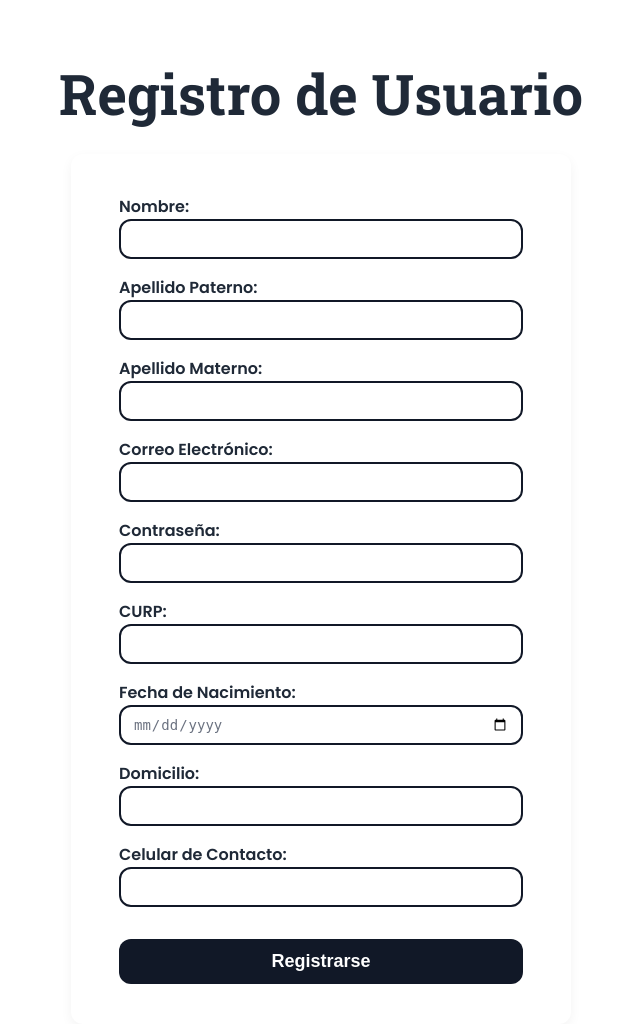
After one commit to GrilloCha/Hospital-SQL, a PHP site: page /registro.php in a window 1280 px wide. The commit adds this page. Shown: the whole page, without its empty margins (319-959 px from the left). Run offline with PHP 8.4, Linux system fonts and the light colour scheme.

Commit message:
Correccion de errores
Se agrego registro y su proceso, asi como se corrijieron errores

```diff
--- a/doctor.php
+++ b/doctor.php
@@ -1,7 +1,7 @@
 <?php
 session_start();
 
-if (!isset($_SESSION['id_usuario']) || $_SESSION['tipo_usuario'] != 'doctor') {
+if (!isset($_SESSION['id_usuario']) || $_SESSION['rol_empleado'] != 'doctor') {
     echo "❌ Acceso denegado.";
     exit();
 }
--- a/paciente.php
+++ b/paciente.php
@@ -2,7 +2,7 @@
 session_start();
 
 // Validar que el usuario esté logueado y sea tipo 'paciente'
-if (!isset($_SESSION['id_usuario']) || $_SESSION['tipo_usuario'] !== 'paciente') {
+if (!isset($_SESSION['id_usuario']) || $_SESSION['tipo_usuario'] !== 'Paciente') {
     echo "❌ Acceso denegado.";
     exit();
 }
--- a/recepcionista.php
+++ b/recepcionista.php
@@ -1,6 +1,6 @@
 <?php
 session_start();
-if (!isset($_SESSION['usuario']) || $_SESSION['tipo_usuario'] != 1) {
+if (!isset($_SESSION['id_usuario']) || $_SESSION['rol_empleado'] !=  'recepcionista') {
     echo "❌ Acceso denegado.";
     exit();
 }
@@ -29,6 +29,8 @@ if ($empleado['idTipoEmpleado'] != 1) {
     <p>Aquí puedes registrar doctores y gestionar citas.</p>
 
     <a href="registro_doctor.php">Registrar un Doctor</a><br><br>
+    <a href="registrar_empleados.php">Registrar un empleado(No doctores)</a><br><br>
+    <a href="registro.php">Registrar un usuario</a><br><br>
 
     <form action="logout.php" method="post">
         <button type="submit">Cerrar Sesión</button>
--- /dev/null
+++ b/registro.php
@@ -0,0 +1,204 @@
+<!DOCTYPE html>
+<html lang="es">
+<head>
+    <meta charset="UTF-8" />
+    <meta name="viewport" content="width=device-width, initial-scale=1" />
+    <title>Registro de Usuario</title>
+    <link href="https://fonts.googleapis.com/css2?family=Roboto+Slab:wght@700&family=Poppins:wght@400;600&display=swap" rel="stylesheet" />
+    <style>
+        :root {
+            --color-text-heading: #1f2937;
+            --color-text-body: #6b7280;
+            --color-white: #ffffff;
+            --color-black: #111827;
+            --border-radius: 0.75rem;
+            --shadow-light: rgba(0, 0, 0, 0.05);
+            --transition-speed: 0.3s;
+            --input-height: 2.5rem;
+        }
+
+        *, *::before, *::after {
+            box-sizing: border-box;
+        }
+
+        body, html {
+            margin: 0;
+            padding: 0;
+            height: 100%;
+            font-family: 'Poppins', sans-serif;
+            background: var(--color-white);
+            color: var(--color-text-body);
+            display: flex;
+            flex-direction: column;
+            align-items: center;
+        }
+
+        header {
+            width: 100%;
+            max-width: 1200px;
+            padding: 3.5rem 1.5rem 1.5rem;
+        }
+
+        header h1 {
+            font-family: 'Roboto Slab', serif;
+            font-weight: 700;
+            font-size: 3.5rem;
+            color: var(--color-text-heading);
+            margin: 0;
+        }
+
+        main {
+            width: 100%;
+            max-width: 500px;
+            background: var(--color-white);
+            border-radius: var(--border-radius);
+            box-shadow: 0 4px 12px var(--shadow-light);
+            padding: 2.5rem 3rem;
+            margin-bottom: 4rem;
+        }
+
+        form {
+            display: flex;
+            flex-direction: column;
+            gap: 1rem;
+        }
+
+        label {
+            font-weight: 600;
+            color: var(--color-text-heading);
+            font-size: 1rem;
+        }
+
+        input[type="text"],
+        input[type="email"],
+        input[type="password"],
+        input[type="date"],
+        select {
+            padding: 0 0.75rem;
+            height: var(--input-height);
+            font-size: 0.875rem;
+            border: 2px solid var(--color-black);
+            border-radius: var(--border-radius);
+            color: var(--color-text-body);
+            width: 100%;
+        }
+
+        input:focus,
+        select:focus {
+            border-color: var(--color-black);
+            box-shadow: 0 0 8px var(--color-black);
+        }
+
+        button[type="submit"] {
+            background: var(--color-black);
+            color: var(--color-white);
+            border: none;
+            padding: 0.75rem 1rem;
+            font-size: 1.125rem;
+            font-weight: 600;
+            border-radius: var(--border-radius);
+            cursor: pointer;
+            margin-top: 1rem;
+            min-width: 140px;
+        }
+
+        button:hover {
+            background: #27272a;
+            transform: scale(1.05);
+        }
+
+        .mensaje-exito {
+            background-color: #e0ffe0;
+            color: #065f46;
+            padding: 1rem;
+            border: 1px solid #065f46;
+            border-radius: 10px;
+            margin-top: 1rem;
+            text-align: center;
+        }
+
+        .mensaje-exito a button {
+            background: #111827;
+            color: white;
+            padding: 0.5rem 1rem;
+            border: none;
+            border-radius: 8px;
+            font-weight: bold;
+            cursor: pointer;
+            margin-top: 10px;
+        }
+
+        @media (max-width: 600px) {
+            header h1 {
+                font-size: 2.8rem;
+            }
+            main {
+                margin: 0 1rem 3rem;
+                padding: 2rem;
+            }
+            button[type="submit"] {
+                width: 100%;
+                font-size: 1rem;
+            }
+        }
+    </style>
+</head>
+<body>
+    <header>
+        <h1>Registro de Usuario</h1>
+    </header>
+
+    <main>
+        <?php if (isset($_GET['exito']) && $_GET['exito'] == 1): ?>
+            <div class="mensaje-exito">
+                ✅ Usuario registrado correctamente.
+                <br><br>
+                <a href="login.php">
+                    <button>Iniciar Sesión</button>
+                </a>
+            </div>
+        <?php else: ?>
+            <form action="guardar_registro.php" method="post" novalidate>
+                <div>
+                    <label for="nombre">Nombre:</label>
+                    <input type="text" id="nombre" name="nombre" required />
+                </div>
+                <div>
+                    <label for="apellidoP">Apellido Paterno:</label>
+                    <input type="text" id="apellidoP" name="apellidoP" required />
+                </div>
+                <div>
+                    <label for="apellidoM">Apellido Materno:</label>
+                    <input type="text" id="apellidoM" name="apellidoM" />
+                </div>
+                <div>
+                    <label for="correo">Correo Electrónico:</label>
+                    <input type="email" id="correo" name="correo" required />
+                </div>
+                <div>
+                    <label for="contrasena">Contraseña:</label>
+                    <input type="password" id="contrasena" name="contrasena" required />
+                </div>
+                <div>
+                    <label for="curp">CURP:</label>
+                    <input type="text" id="curp" name="curp" maxlength="16" required />
+                </div>
+                <div>
+                    <label for="fechaNacimiento">Fecha de Nacimiento:</label>
+                    <input type="date" id="fechaNacimiento" name="fechaNacimiento" required />
+                </div>
+                <div>
+                    <label for="domicilio">Domicilio:</label>
+                    <input type="text" id="domicilio" name="domicilio" required />
+                </div>
+                <div>
+                    <label for="celular">Celular de Contacto:</label>
+                    <input type="text" id="celular" name="celular" maxlength="12" required />
+                </div>
+
+                <button type="submit">Registrarse</button>
+            </form>
+        <?php endif; ?>
+    </main>
+</body>
+</html>
--- a/registro_doctor.php
+++ b/registro_doctor.php
@@ -2,8 +2,8 @@
 session_start();
 include("conexion.php");
 
-if (!isset($_SESSION['tipo_usuario']) || $_SESSION['tipo_usuario'] != 1) {
-    echo "Acceso no autorizado.";
+if (!isset($_SESSION['id_usuario']) || $_SESSION['rol_empleado'] !=  'recepcionista') {
+    echo "❌ Acceso denegado.";
     exit();
 }
 
```
Also changed, not shown: debug_session.php (added, +20 -0 lines), guardar_registro.php (+7 -7 lines), login.php (+13 -2 lines), procesar_login.php (+46 -34 lines), debug_database.php (added).
